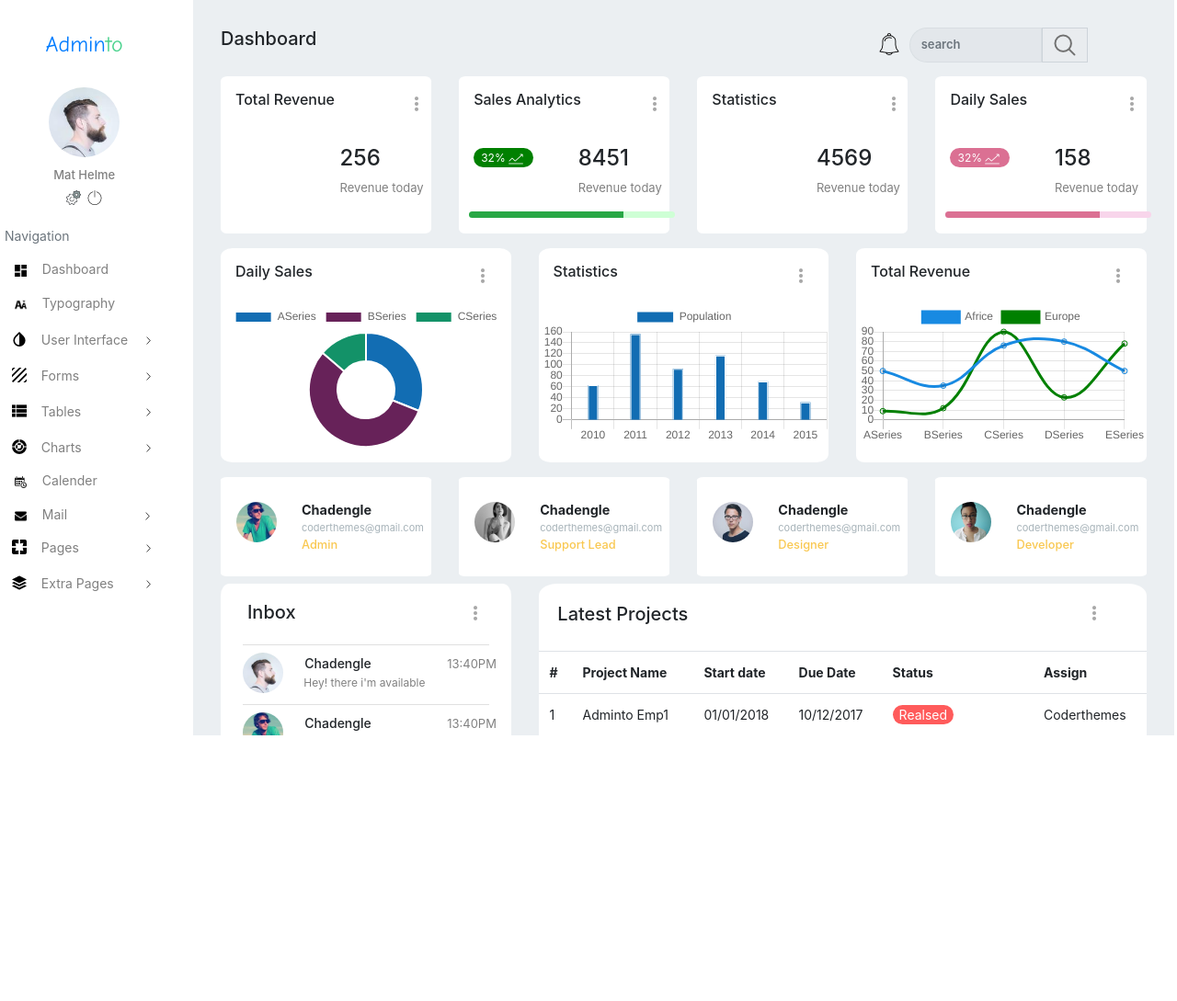
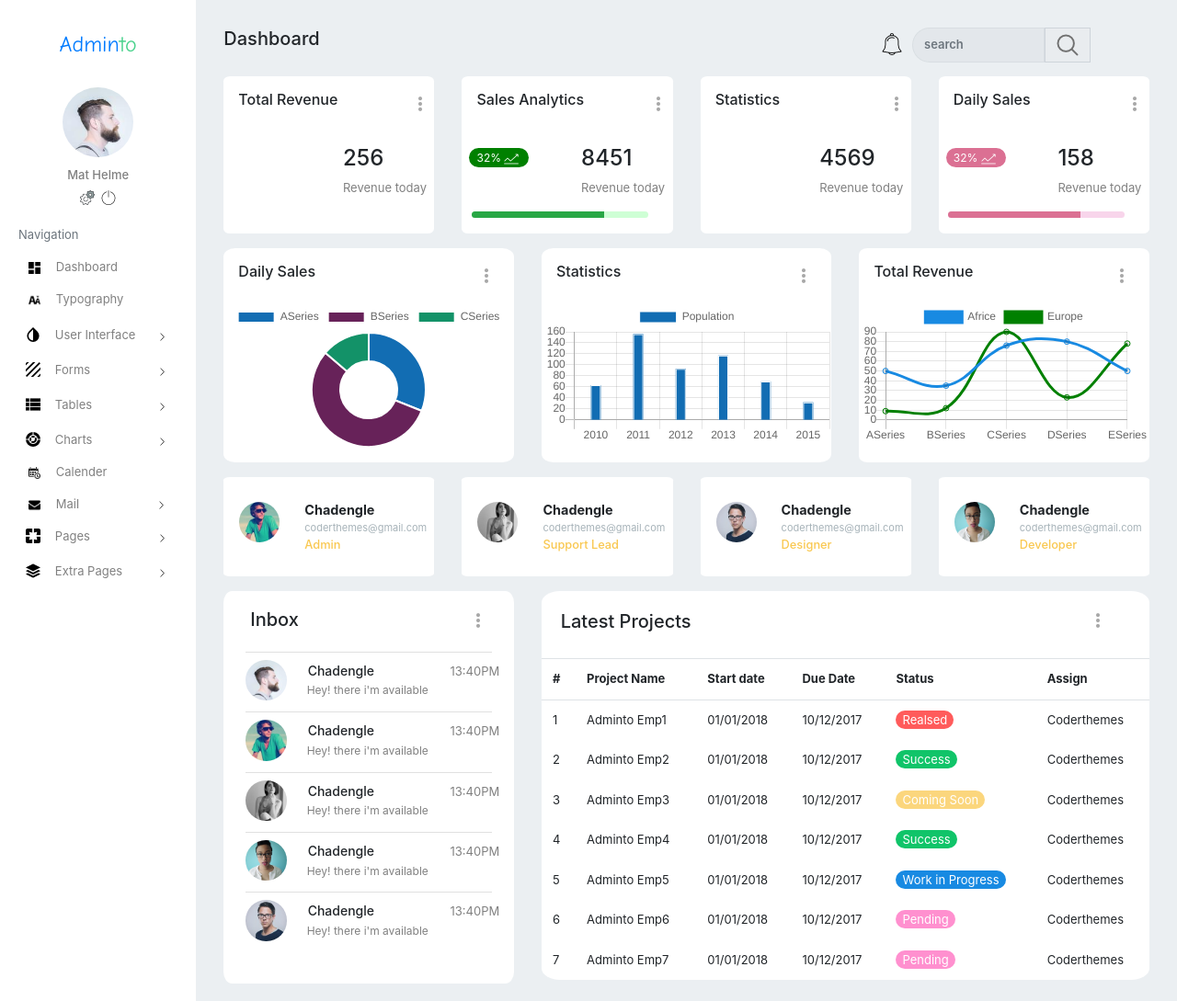
Before and after one commit to gunjanverma1996/First-Website, a plain HTML site: page index.html in a window 1280 px wide. Shown: the top 1089 px of the page at 92% size. Before the commit the page ends 800 px from the top, so only its background shows below. Drawn offline with nearby package versions, Linux system fonts and the light colour scheme.

Commit message:
CodeUpdated

```diff
--- a/graphs.css
+++ b/graphs.css
@@ -162,19 +162,12 @@
 .main-screen{
 	background-color: #EBEFF2;
 	padding: 30px;
-	position: fixed;
-    height: 100vh;
-    overflow-y: scroll;
-    margin: 0px 0px 0px 225px;
 }
 .side-navbar{
 	background-color: #FFFFFF;
 	text-align: center;
 	padding: 30px;
 	font-size: 1.5rem;
-	position: fixed;
-    height: 100vh;
-    overflow-y: scroll;
 }
 .logo a:hover{
 	color: #188AE2;
@@ -244,7 +237,7 @@
 	font-size: 13px;
 }
 .progress{
-	width: 14rem;
+	width: 12rem;
     background-color: #ceffd5;
     height: 0.4rem;
     margin-top: -1.5rem;
@@ -265,7 +258,7 @@
     font-size: 12px;
     padding: 3px 8px;
     border-radius: 24px;
-    margin: 1rem;
+    margin: 0.5rem;
 }
 .arrowup{
 	margin: 0.2rem;
@@ -280,7 +273,7 @@
     font-size: 12px;
     padding: 3px 8px;
     border-radius: 24px;
-    margin: 1rem;
+    margin: 0.5rem;
 }
 .dailysales-percentage:hover{
 	color: white;
@@ -359,7 +352,7 @@
 	margin-top: 0.5rem;
 }
 .fifth-section-row{
-	margin-top: 0.5rem;
+	margin-top: 1rem;
 }
 .fifth-section1{
 	background-color: white;
@@ -426,7 +419,7 @@
 	text-decoration: none;
 }
 .font-14{
-	font-size: 14px;
+	font-size: 13px;
 }
 .table td{
 	border-top:none !important;
@@ -523,3 +516,6 @@
     padding: 0px 0px 0px 43px;
     list-style-type: none;
 }
+.btn:focus{
+	box-shadow: none;
+}
--- a/index.html
+++ b/index.html
@@ -17,8 +17,9 @@
   <body>
     <div class="mainsection">
       <div class="screen">
-        <div class="row">
+        <div class="row m-0">
           <div class="col-md-2 side-navbar">
+            <div class="margin-5">
               <div class="logo">
                <a href="#" class="logo1">Admin<span class="green">to</span></a>
               </div>
@@ -218,6 +219,7 @@
                </ul>
               </div>
             </div>
+          </div>
 
 
 
@@ -225,6 +227,7 @@
 
 
           <div class="col-md-10 col-12 main-screen">
+            <div class="margin-10">
               <div class="row ">
                 <div class="col-2 d-md-none">
                   <div class="menu-icon">
@@ -720,6 +723,7 @@
                   </div>
                 </div>
               </div>
+            </div>
 
           </div><br><br>
         </div>
```
Also changed, not shown: 1 other file. Lines whose indentation alone changed are shown as unchanged.
